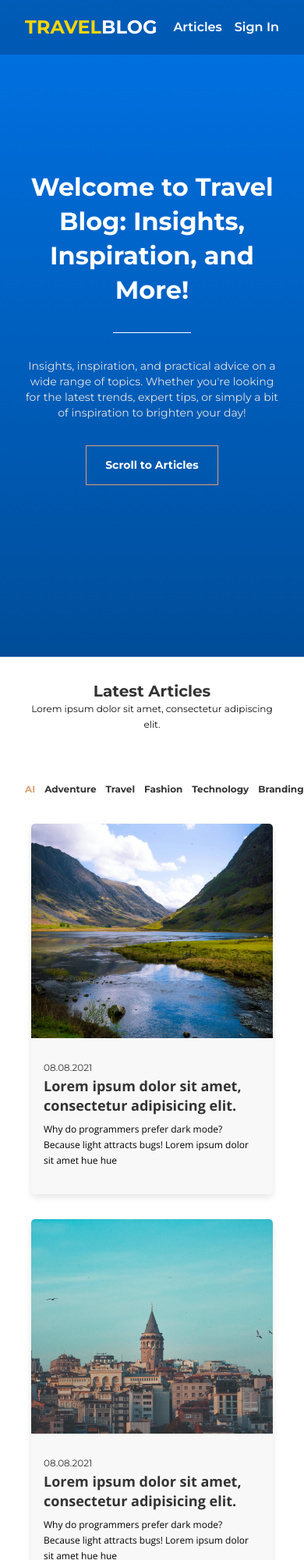
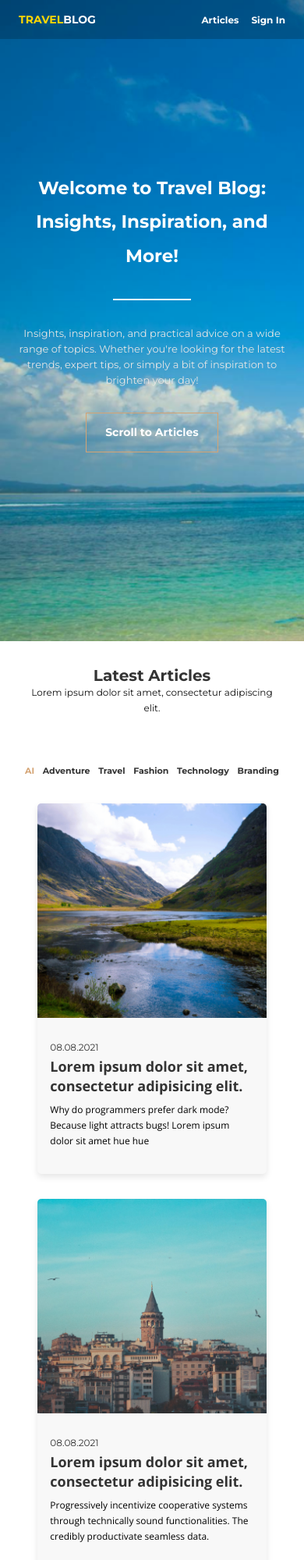
Before and after one commit to mamt4real/html-css-js, a plain HTML site: page index.html in a window 390 px wide. Shown: the top 2000 px of the page at 78% size. Drawn offline with nearby package versions, Linux system fonts and the light colour scheme.

Commit message:
feat: responsive design fix

```diff
--- a/index.html
+++ b/index.html
@@ -3,7 +3,7 @@
   <head>
     <meta charset="UTF-8" />
     <meta name="viewport" content="width=device-width, initial-scale=1.0" />
-    <title></title>
+    <title>IB HTML CSS Certification</title>
     <!-- Fonts -->
     <link rel="preconnect" href="https://fonts.googleapis.com" />
     <link rel="preconnect" href="https://fonts.gstatic.com" crossorigin />
@@ -77,8 +77,9 @@
               <time datetime="08.08.2021">08.08.2021</time>
               <h4>Lorem ipsum dolor sit amet, consectetur adipisicing elit.</h4>
               <p>
-                Why do programmers prefer dark mode? Because light attracts
-                bugs! Lorem ipsum dolor sit amet hue hue
+                Progressively incentivize cooperative systems through
+                technically sound functionalities. The credibly productivate
+                seamless data.
               </p>
             </div>
           </article>
@@ -89,8 +90,9 @@
               <time datetime="08.08.2021">08.08.2021</time>
               <h4>Lorem ipsum dolor sit amet, consectetur adipisicing elit.</h4>
               <p>
-                Why do programmers prefer dark mode? Because light attracts
-                bugs! Lorem ipsum dolor sit amet hue hue
+                Progressively incentivize cooperative systems through
+                technically sound functionalities. The credibly productivate
+                seamless data.
               </p>
             </div>
           </article>
@@ -101,8 +103,9 @@
               <time datetime="08.08.2021">08.08.2021</time>
               <h4>Lorem ipsum dolor sit amet, consectetur adipisicing elit.</h4>
               <p>
-                Why do programmers prefer dark mode? Because light attracts
-                bugs! Lorem ipsum dolor sit amet hue hue
+                Progressively incentivize cooperative systems through
+                technically sound functionalities. The credibly productive ate
+                seamless data.
               </p>
             </div>
           </article>
@@ -187,7 +190,9 @@
         <section>
           <h4>Contact The Publisher</h4>
           <ul>
-            <li>example@example.com</li>
+            <li>
+              <a href="mailto: example@example.com">example@example.com</a>
+            </li>
             <li>+944 450 904 505</li>
           </ul>
         </section>
@@ -207,8 +212,8 @@
         </section>
       </div>
       <div class="footer__bottom flex">
-        <div>2024 | Travel Blog</div>
-        <div>Subscribe Now</div>
+        <span>2024 | Travel Blog</span>
+        <span>Subscribe Now</span>
       </div>
     </footer>
   </body>
--- a/style.css
+++ b/style.css
@@ -93,15 +93,8 @@ main {
 
 /* Hero Section */
 .hero {
-  /* Allow Jekill Preprocess the url before deploy on github pages
-   * replace with the next commented line on local
-  */
-  background-image: url({{'images/hero-bg.png'|absolute_url}});
-  /* background-image: url('images/hero-bg.png'); */
-}
-
-.hero {
   background: linear-gradient(to bottom, #0073e6, #004d99);
+  background-image: url('images/hero-bg.png');
   background-size: cover;
   color: white;
   text-align: center;
@@ -260,6 +253,7 @@ main {
 section#signin {
   justify-content: flex-start;
   background-color: #efefef;
+  min-height: fit-content;
 }
 section#signin form {
   display: flex;
@@ -300,6 +294,14 @@ section#signin form > div.flex {
   text-align: center;
   background-color: #d4a373;
   border: none;
+  transition: 0.2s;
+  cursor: pointer;
+}
+
+.form-control button.btn:hover {
+  background: white;
+  color: #d4a373;
+  border: solid 1px #d4a373;
 }
 
 input,
@@ -383,10 +385,30 @@ footer address {
 
 /* Responsive Design */
 @media (max-width: 768px) {
+  .header {
+    padding: 12px 24px;
+  }
+  .logo a {
+    font-size: 14px;
+    font-weight: 700;
+    line-height: 15.68px;
+    text-align: left;
+    text-underline-position: from-font;
+    text-decoration-skip-ink: none;
+  }
   .nav-links ul {
     /* flex-direction: column; */
     align-items: flex-end;
     gap: 1rem;
+  }
+
+  .nav-links li a {
+    font-size: 12px;
+    font-weight: 700;
+    line-height: 16.34px;
+    text-align: left;
+    text-underline-position: from-font;
+    text-decoration-skip-ink: none;
   }
 
   section > h2 {
@@ -395,8 +417,16 @@ footer address {
     line-height: 24.38px;
   }
 
+  .hero {
+    padding: 1rem;
+  }
+
   .hero h1 {
-    font-size: 2rem;
+    font-size: 23px;
+  }
+
+  .hero__text {
+    font-size: 13px;
   }
 
   #articles > p {
@@ -410,13 +440,17 @@ footer address {
     grid-template-columns: 1fr;
   }
   .articles__nav {
-    gap: 12px;
+    gap: 10px;
+    flex-wrap: wrap;
   }
 
   .articles__nav li {
-    font-size: 12px;
+    font-size: 11px;
     font-weight: 700;
-    line-height: 25px;
+    line-height: 20px;
+  }
+  .articleCard {
+    width: 90%;
   }
 
   #signin form {
@@ -441,6 +475,9 @@ footer address {
   }
 
   .footer__bottom {
-    padding: 20px 40px;
+    padding: 12px 24px;
+    font-size: 12px;
+    flex-direction: column-reverse;
+    align-items: center;
   }
 }
```
